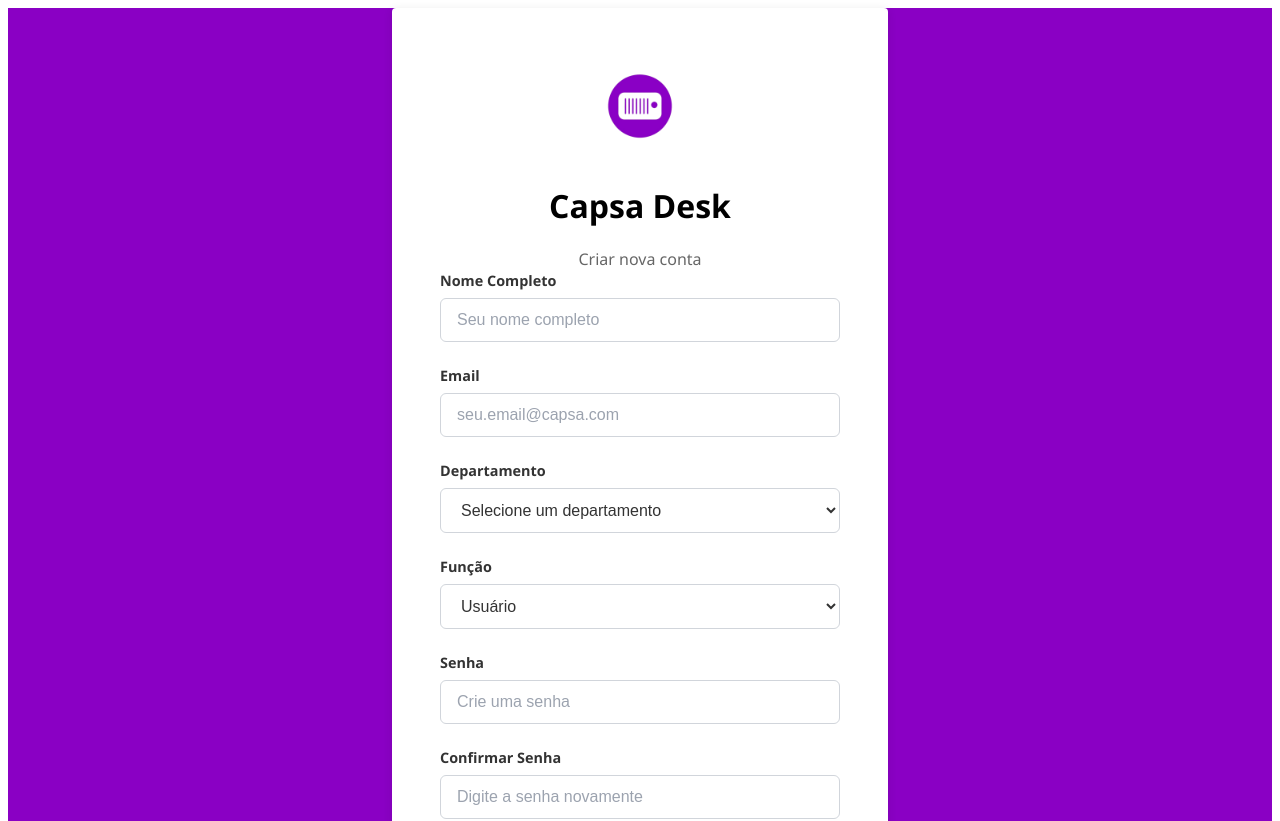
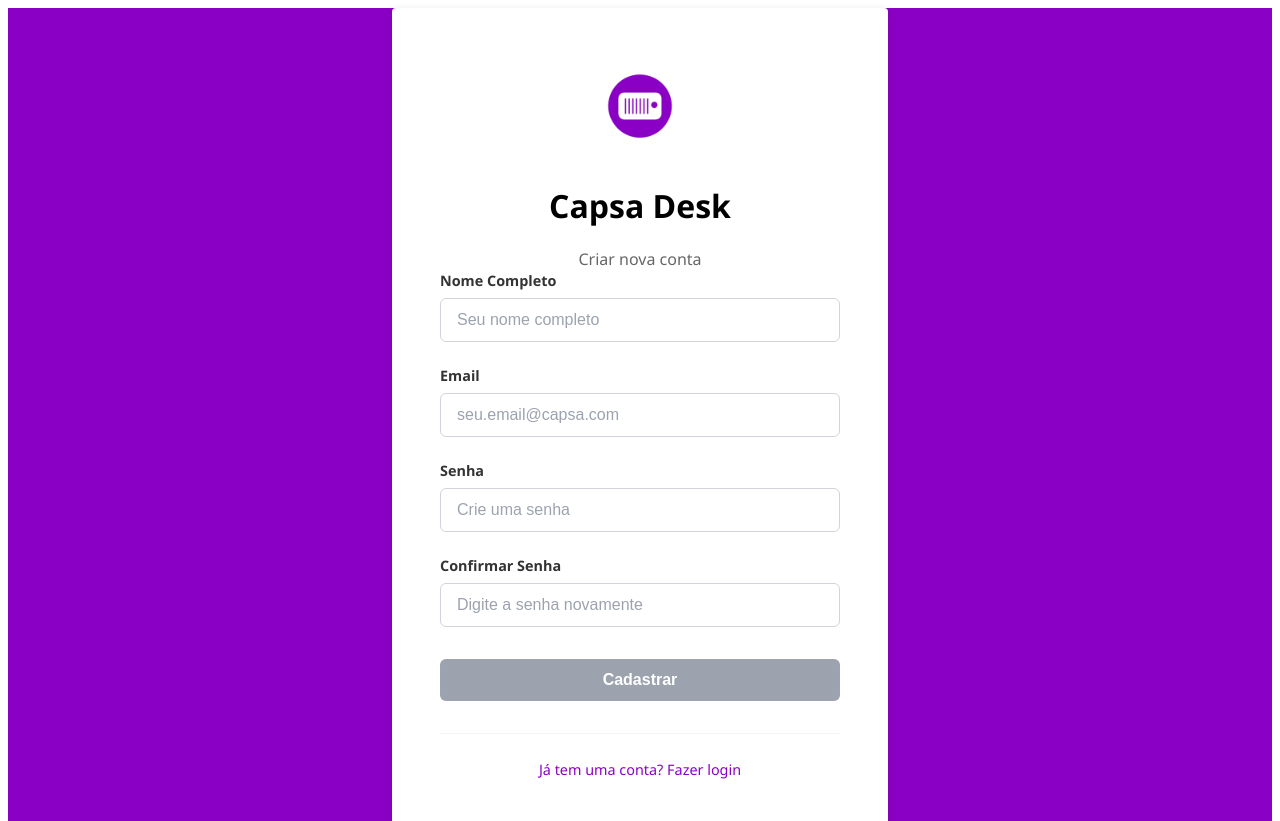
Before and after one commit to FernandaCaroline3/Trigger-Frontend, an Angular app: page /register in a window 1280 px wide. Shown: the top 821 px of the page. Built offline with nearby package versions, Linux system fonts and the light colour scheme.

Commit message:
Arrumando problema de rota

```diff
--- a/src/app/app.routes.ts
+++ b/src/app/app.routes.ts
@@ -10,7 +10,7 @@ import { SettingsComponent } from './settings/settings.component';
 export const routes: Routes = [
   { path: '', redirectTo: '/login', pathMatch: 'full' },
   { path: 'login', component: LoginComponent },
-  { path: 'register', component: RegisterComponent }, // ← ESTA LINHA DEVE VIR ANTES DO 'app'
+  { path: 'register', component: RegisterComponent }, // ← DEVE vir ANTES do 'app'
   {
     path: 'app',
     component: MenuComponent,
@@ -22,5 +22,5 @@ export const routes: Routes = [
       { path: '', redirectTo: 'profile', pathMatch: 'full' }
     ]
   },
-  { path: '**', redirectTo: '/login' } // ← ESTA SEMPRE DEVE SER A ÚLTIMA
+  { path: '**', redirectTo: '/login' } // ← SEMPRE a ÚLTIMA rota
 ];
--- a/src/app/login/login.component.html
+++ b/src/app/login/login.component.html
@@ -55,7 +55,7 @@
     <div class="links-footer">
       <a href="#" class="footer-link">Esqueceu sua senha?</a>
       <span class="separator">•</span>
-      <a href="#" class="footer-link" (click)="goToRegister()">Cadastrar novo usuário</a>
+      <a routerLink="/register" class="footer-link" (click)="goToRegister()">Cadastrar novo usuário</a>
     </div>
   </div>
 </div>
--- a/src/app/login/login.component.ts
+++ b/src/app/login/login.component.ts
@@ -1,5 +1,5 @@
 import { Component } from '@angular/core';
-import { Router } from '@angular/router';
+import { Router, RouterLink } from '@angular/router';
 import { FormsModule } from '@angular/forms';
 import { CommonModule } from '@angular/common';
 import { AuthService } from '../auth/auth.service';
@@ -8,7 +8,7 @@ import { AuthService } from '../auth/auth.service';
   selector: 'app-login',
   templateUrl: './login.component.html',
   styleUrls: ['./login.component.css'],
-  imports: [CommonModule, FormsModule]
+  imports: [CommonModule, FormsModule, RouterLink]
 })
 export class LoginComponent {
 goToRegister(): void {
--- a/src/app/register/register.component.html
+++ b/src/app/register/register.component.html
@@ -37,36 +37,6 @@
           placeholder="seu.email@capsa.com"
           class="form-input"
           (input)="clearErrors()">
-      </div>
-
-      <!-- Departamento Field -->
-      <div class="form-group">
-        <label for="department" class="form-label">Departamento</label>
-        <select
-          id="department"
-          [(ngModel)]="userData.department"
-          name="department"
-          required
-          class="form-input"
-          (change)="clearErrors()">
-          <option value="">Selecione um departamento</option>
-          <option *ngFor="let dept of departments" [value]="dept">{{ dept }}</option>
-        </select>
-      </div>
-
-      <!-- Função Field -->
-      <div class="form-group">
-        <label for="role" class="form-label">Função</label>
-        <select
-          id="role"
-          [(ngModel)]="userData.role"
-          name="role"
-          required
-          class="form-input"
-          (change)="clearErrors()">
-          <option value="user">Usuário</option>
-          <option value="admin">Administrador</option>
-        </select>
       </div>
 
       <!-- Password Field -->
```
